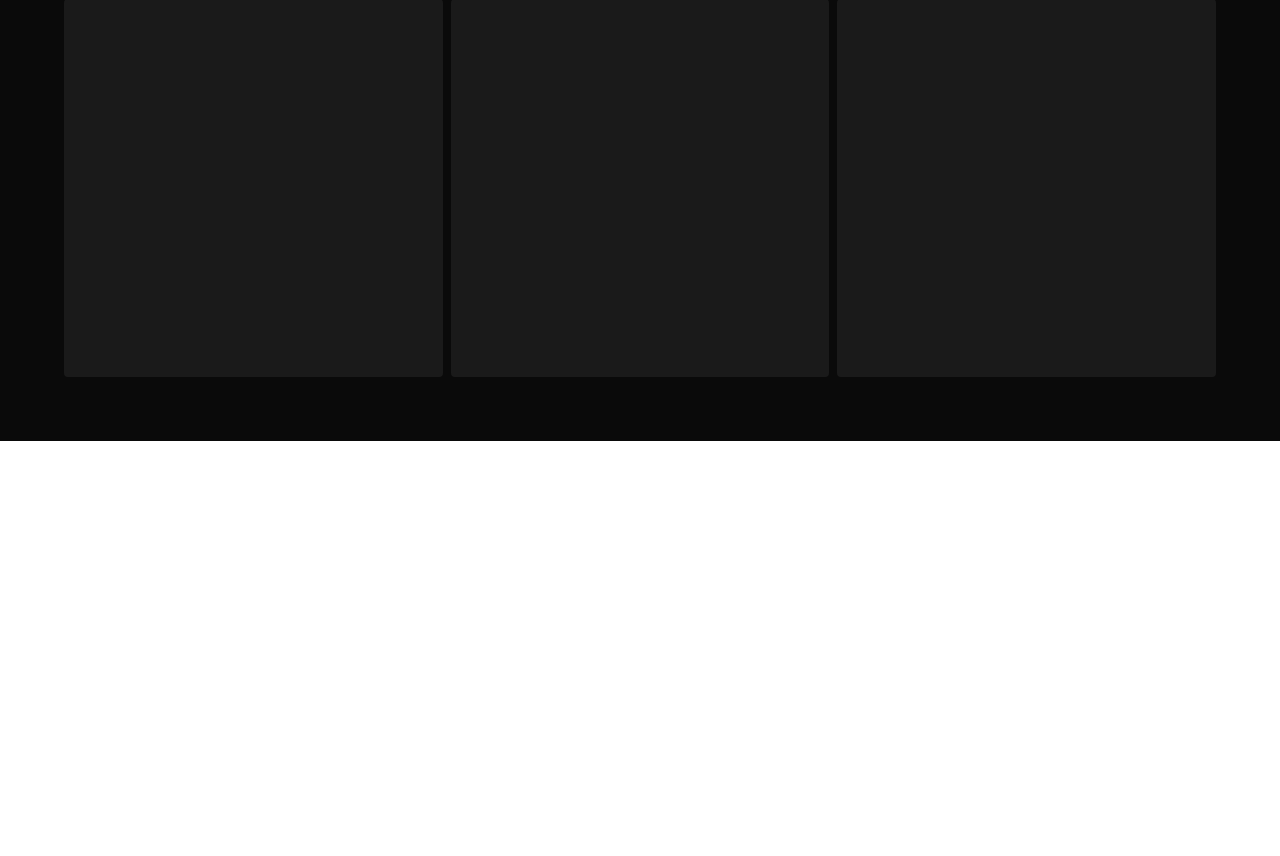
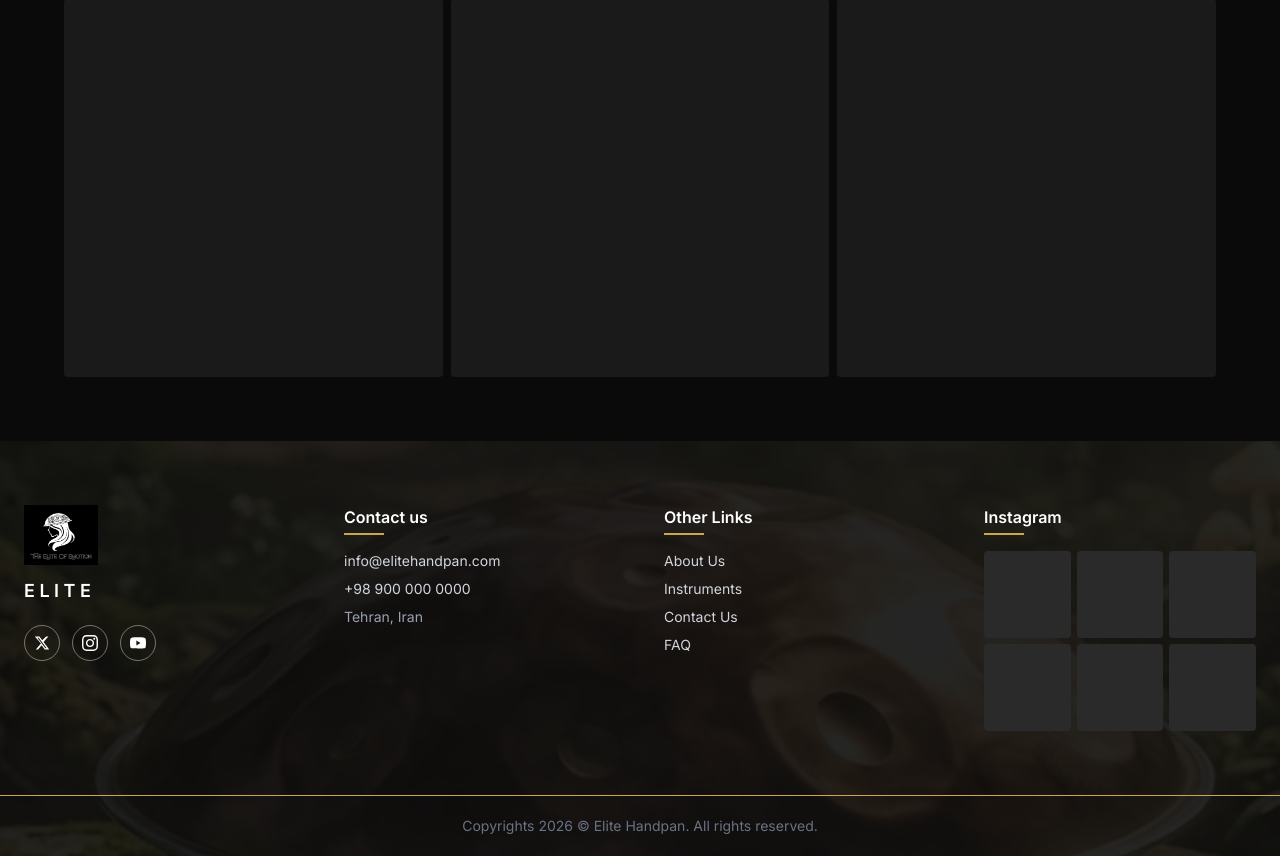
Before and after one commit to trade4behzad-creator/elite-handpan, a Next.js app: page /en in a window 1280 px wide. Shown: the part 6106-6962 px from the top of the page. Before the commit the page ends 6547 px from the top, so only its background shows below. Built offline with nearby package versions, Linux system fonts and the light colour scheme.

Commit message:
footer redesign

```diff
--- a/app/[locale]/page.tsx
+++ b/app/[locale]/page.tsx
@@ -5,6 +5,7 @@ import HeroSection from '../components/HeroSection'
 import AboutSection from '../components/AboutSection'
 import ProductsSection from '../components/ProductsSection'
 import ContactSection from '../components/ContactSection'
+import Footer from '../components/Footer'
 
 export default async function LocalePage({
   params,
@@ -24,6 +25,7 @@ export default async function LocalePage({
       <AboutSection locale={locale} />
       <ProductsSection dict={dict} locale={locale} />
       <ContactSection dict={dict} locale={locale} />
+      <Footer />
     </main>
   )
 }
--- /dev/null
+++ b/app/components/Footer.tsx
@@ -0,0 +1,148 @@
+'use client'
+
+import Image from 'next/image'
+import Link from 'next/link'
+
+function TwitterIcon() {
+  return (
+    <svg viewBox="0 0 24 24" fill="currentColor" className="w-4 h-4">
+      <path d="M18.244 2.25h3.308l-7.227 8.26 8.502 11.24H16.17l-4.714-6.231-5.401 6.231H2.744l7.737-8.835L1.254 2.25H8.08l4.253 5.622zm-1.161 17.52h1.833L7.084 4.126H5.117z" />
+    </svg>
+  )
+}
+
+function InstagramIcon() {
+  return (
+    <svg viewBox="0 0 24 24" fill="currentColor" className="w-4 h-4">
+      <path d="M12 2.163c3.204 0 3.584.012 4.85.07 3.252.148 4.771 1.691 4.919 4.919.058 1.265.069 1.645.069 4.849 0 3.205-.012 3.584-.069 4.849-.149 3.225-1.664 4.771-4.919 4.919-1.266.058-1.644.07-4.85.07-3.204 0-3.584-.012-4.849-.07-3.26-.149-4.771-1.699-4.919-4.92-.058-1.265-.07-1.644-.07-4.849 0-3.204.013-3.583.07-4.849.149-3.227 1.664-4.771 4.919-4.919 1.266-.057 1.645-.069 4.849-.069zm0-2.163c-3.259 0-3.667.014-4.947.072-4.358.2-6.78 2.618-6.98 6.98-.059 1.281-.073 1.689-.073 4.948 0 3.259.014 3.668.072 4.948.2 4.358 2.618 6.78 6.98 6.98 1.281.058 1.689.072 4.948.072 3.259 0 3.668-.014 4.948-.072 4.354-.2 6.782-2.618 6.979-6.98.059-1.28.073-1.689.073-4.948 0-3.259-.014-3.667-.072-4.947-.196-4.354-2.617-6.78-6.979-6.98-1.281-.059-1.69-.073-4.949-.073zm0 5.838c-3.403 0-6.162 2.759-6.162 6.162s2.759 6.163 6.162 6.163 6.162-2.759 6.162-6.163c0-3.403-2.759-6.162-6.162-6.162zm0 10.162c-2.209 0-4-1.79-4-4 0-2.209 1.791-4 4-4s4 1.791 4 4c0 2.21-1.791 4-4 4zm6.406-11.845c-.796 0-1.441.645-1.441 1.44s.645 1.44 1.441 1.44c.795 0 1.439-.645 1.439-1.44s-.644-1.44-1.439-1.44z" />
+    </svg>
+  )
+}
+
+function YouTubeIcon() {
+  return (
+    <svg viewBox="0 0 24 24" fill="currentColor" className="w-4 h-4">
+      <path d="M23.498 6.186a3.016 3.016 0 0 0-2.122-2.136C19.505 3.545 12 3.545 12 3.545s-7.505 0-9.377.505A3.017 3.017 0 0 0 .502 6.186C0 8.07 0 12 0 12s0 3.93.502 5.814a3.016 3.016 0 0 0 2.122 2.136c1.871.505 9.376.505 9.376.505s7.505 0 9.377-.505a3.015 3.015 0 0 0 2.122-2.136C24 15.93 24 12 24 12s0-3.93-.502-5.814zM9.545 15.568V8.432L15.818 12l-6.273 3.568z" />
+    </svg>
+  )
+}
+
+function GoldDivider() {
+  return <div className="w-10 h-[2px] bg-[#C9A84C] mt-1 mb-4" />
+}
+
+export default function Footer() {
+  const instagramPlaceholders = Array.from({ length: 6 })
+
+  return (
+    <footer className="relative bg-[#0d0d0d] text-white overflow-hidden">
+      {/* Background image overlay */}
+      <div className="absolute inset-0 z-0">
+        <Image
+          src="/images/about.jpg"
+          alt=""
+          fill
+          className="object-cover opacity-10"
+          aria-hidden="true"
+        />
+      </div>
+
+      {/* Main footer content */}
+      <div className="relative z-10 max-w-7xl mx-auto px-6 py-16">
+        <div className="grid grid-cols-1 md:grid-cols-2 lg:grid-cols-4 gap-12">
+
+          {/* Col 1 — Brand */}
+          <div className="flex flex-col items-start">
+            <Image
+              src="/images/logo.png"
+              alt="Elite Handpan Logo"
+              width={120}
+              height={60}
+              className="object-contain"
+              style={{ height: '60px', width: 'auto' }}
+            />
+            <p className="mt-3 text-lg font-semibold tracking-[0.25em] uppercase">ELITE</p>
+            <div className="flex gap-3 mt-5">
+              {[
+                { icon: <TwitterIcon />, label: 'Twitter', href: '#' },
+                { icon: <InstagramIcon />, label: 'Instagram', href: '#' },
+                { icon: <YouTubeIcon />, label: 'YouTube', href: '#' },
+              ].map(({ icon, label, href }) => (
+                <a
+                  key={label}
+                  href={href}
+                  aria-label={label}
+                  className="w-9 h-9 flex items-center justify-center rounded-full border border-white/40 text-white hover:border-[#C9A84C] hover:text-[#C9A84C] transition-colors"
+                >
+                  {icon}
+                </a>
+              ))}
+            </div>
+          </div>
+
+          {/* Col 2 — Contact us */}
+          <div>
+            <h3 className="text-base font-semibold">Contact us</h3>
+            <GoldDivider />
+            <ul className="space-y-2 text-sm text-gray-300">
+              <li>
+                <a href="mailto:info@elitehandpan.com" className="hover:text-[#C9A84C] transition-colors">
+                  info@elitehandpan.com
+                </a>
+              </li>
+              <li>
+                <a href="tel:+989000000000" className="hover:text-[#C9A84C] transition-colors">
+                  +98 900 000 0000
+                </a>
+              </li>
+              <li className="text-gray-400">Tehran, Iran</li>
+            </ul>
+          </div>
+
+          {/* Col 3 — Other Links */}
+          <div>
+            <h3 className="text-base font-semibold">Other Links</h3>
+            <GoldDivider />
+            <ul className="space-y-2 text-sm text-gray-300">
+              <li>
+                <Link href="/en/about" className="hover:text-[#C9A84C] transition-colors">About Us</Link>
+              </li>
+              <li>
+                <Link href="#instruments" className="hover:text-[#C9A84C] transition-colors">Instruments</Link>
+              </li>
+              <li>
+                <Link href="#contact" className="hover:text-[#C9A84C] transition-colors">Contact Us</Link>
+              </li>
+              <li>
+                <Link href="/en/faq" className="hover:text-[#C9A84C] transition-colors">FAQ</Link>
+              </li>
+            </ul>
+          </div>
+
+          {/* Col 4 — Instagram */}
+          <div>
+            <h3 className="text-base font-semibold">Instagram</h3>
+            <GoldDivider />
+            <div className="grid grid-cols-3 gap-1.5">
+              {instagramPlaceholders.map((_, i) => (
+                <div
+                  key={i}
+                  className="aspect-square bg-[#2a2a2a] hover:opacity-80 transition-opacity cursor-pointer rounded-sm"
+                />
+              ))}
+            </div>
+          </div>
+
+        </div>
+      </div>
+
+      {/* Bottom bar */}
+      <div className="relative z-10">
+        <div className="w-full h-px bg-[#C9A84C]" />
+        <p className="text-center text-sm text-gray-500 py-5">
+          Copyrights 2026 © Elite Handpan. All rights reserved.
+        </p>
+      </div>
+    </footer>
+  )
+}
```
Also changed, not shown: public/images/logo.png.
